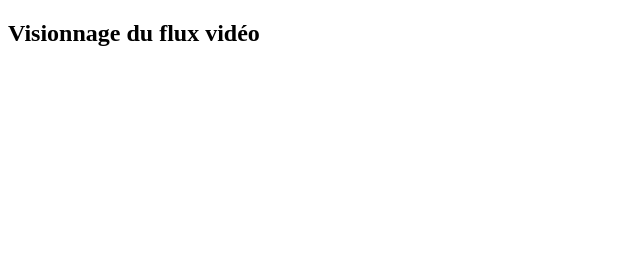
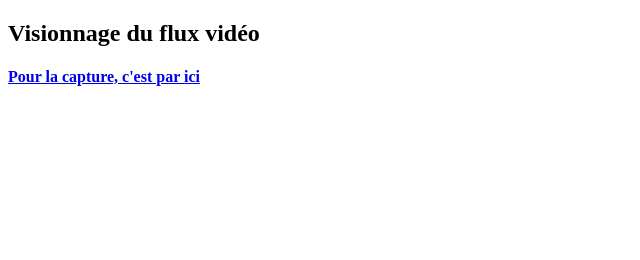
Before and after one commit to dwaps/camera-ip, a website: page public/index.html in a window 1280 px wide. Shown: the whole page, without its empty margins (0-640 px from the left). Drawn offline with nearby package versions, Linux system fonts and the light colour scheme; no server answers.

Commit message:
rename file and add link

```diff
--- a/public/view.html
+++ b/public/index.html
@@ -6,6 +6,7 @@
   </head>
   <body>
     <h2>Visionnage du flux vidéo</h2>
+    <h4><a href="./capture.html">Pour la capture, c'est par ici</a></h4>
     <video id="videoViewer" autoplay playsinline muted></video>
 
     <script src="/socket.io/socket.io.js"></script>
```
